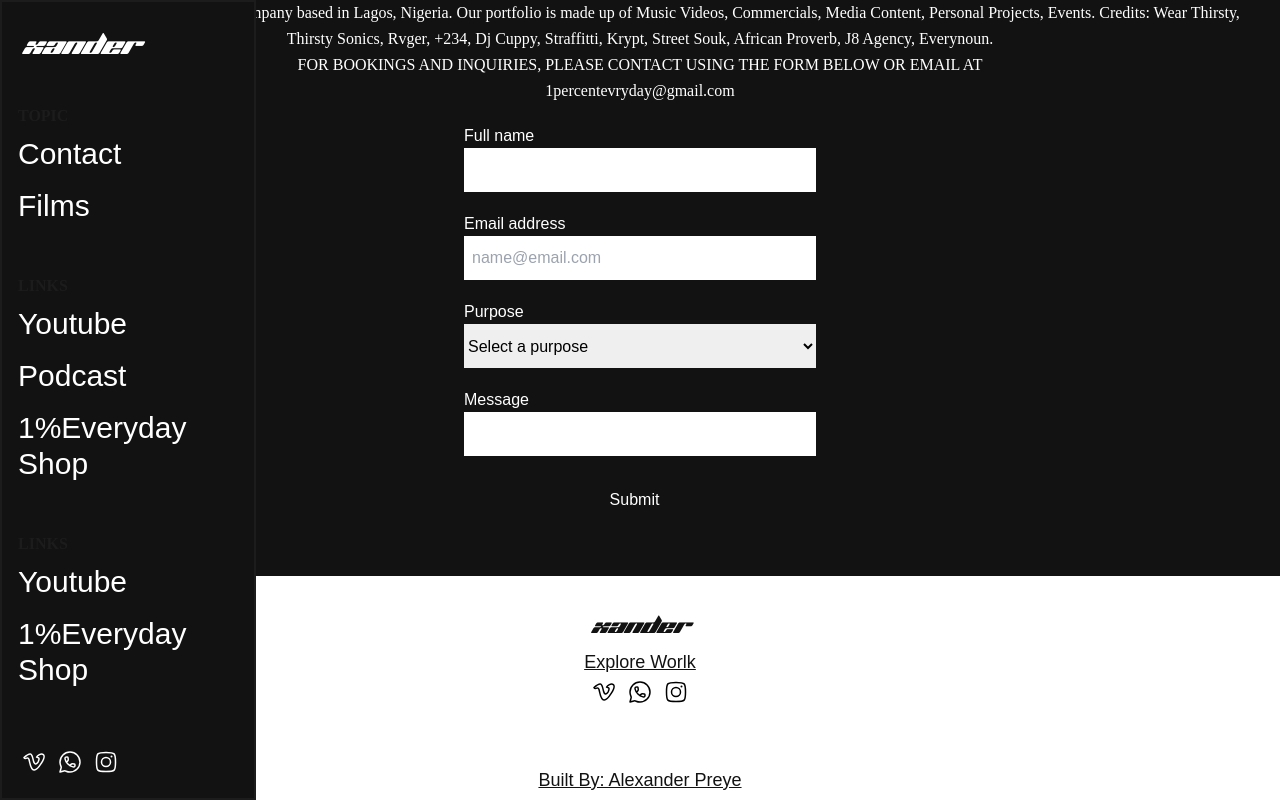
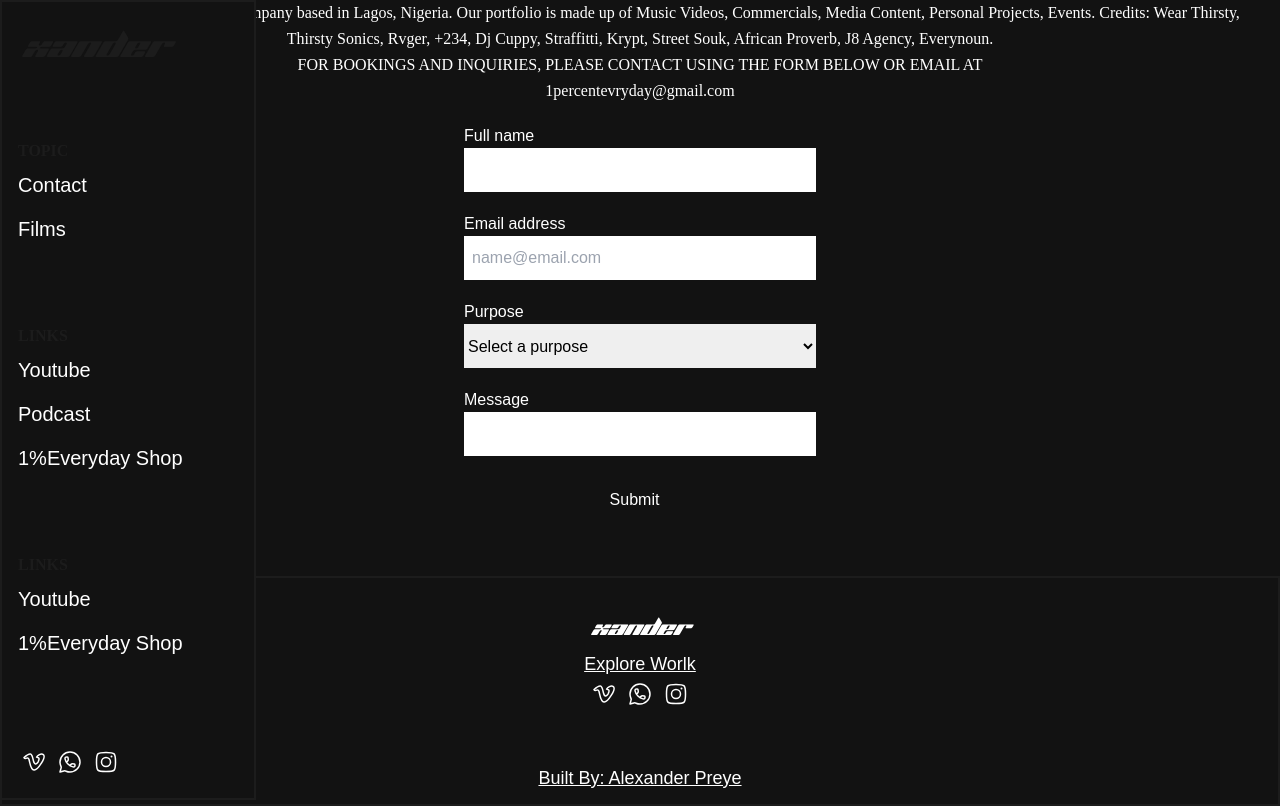
Before and after one commit to vyuba/xander, a React (Vite) app: page /Contact in a window 1280 px wide. Built offline with nearby package versions, Linux system fonts and the light colour scheme.

Commit message:
well i did header

```diff
--- a/src/components/Footer.jsx
+++ b/src/components/Footer.jsx
@@ -3,27 +3,27 @@ import { Link } from "react-router-dom";
 
 function Footer() {
   return (
-    <div className="bg-secondary w-full h-[230px] mt-8 flex items-center flex-col justify-between">
+    <div className="bg-primary border-2 border-accent w-full h-[230px] mt-8 flex items-center flex-col justify-between">
         <div className="text-center pt-10 grid gap-1">
-            <h1 className="logo font-planet text-primary text-xl">xander</h1>
-            <Link to="/Films"><h6 className="capitalize font-patino text-primary underline text-lg">explore worlk</h6></Link>
+            <h1 className="logo font-planet text-secondary text-xl">xander</h1>
+            <Link to="/Films"><h6 className="capitalize font-patino text-secondary underline text-lg">explore worlk</h6></Link>
             <div className="icons flex gap-3 items-center justify-center">
                 <svg width="24" height="24" viewBox="0 0 24 24" fill="none" xmlns="http://www.w3.org/2000/svg">
-                    <path d="M21.3459 4.65406C19.0372 2.82124 15.4614 5.64316 14.5961 7.12694C15.8974 7.43176 18.5 7.54313 16 12.0276C15 13.6885 12.7 15.8145 11.5 11.0311C10 5.05175 10 0.567258 2 7.54313C2.47556 8.4911 3.76645 8.5883 4.74116 8.17029C5.62781 7.79005 6.54267 7.94136 7 9.53652C8 13.0245 8.5 19.9866 12 19.9866C15.6345 20.4812 24.461 7.12711 21.3459 4.65406Z" stroke="black" strokeWidth="1.5" strokeLinecap="round" strokeLinejoin="round"/>
+                    <path d="M21.3459 4.65406C19.0372 2.82124 15.4614 5.64316 14.5961 7.12694C15.8974 7.43176 18.5 7.54313 16 12.0276C15 13.6885 12.7 15.8145 11.5 11.0311C10 5.05175 10 0.567258 2 7.54313C2.47556 8.4911 3.76645 8.5883 4.74116 8.17029C5.62781 7.79005 6.54267 7.94136 7 9.53652C8 13.0245 8.5 19.9866 12 19.9866C15.6345 20.4812 24.461 7.12711 21.3459 4.65406Z" stroke="white" strokeWidth="1.5" strokeLinecap="round" strokeLinejoin="round"/>
                 </svg>
                 <svg width="24" height="24" viewBox="0 0 24 24" fill="none" xmlns="http://www.w3.org/2000/svg">
-                    <path d="M12 22C17.5228 22 22 17.5228 22 12C22 6.47715 17.5228 2 12 2C6.47715 2 2 6.47715 2 12C2 13.3789 2.27907 14.6926 2.78382 15.8877C3.06278 16.5481 3.20226 16.8784 3.21953 17.128C3.2368 17.3776 3.16334 17.6521 3.01642 18.2012L2 22L5.79877 20.9836C6.34788 20.8367 6.62244 20.7632 6.87202 20.7805C7.12161 20.7977 7.45185 20.9372 8.11235 21.2162C9.30745 21.7209 10.6211 22 12 22Z" stroke="black" strokeWidth="1.5" strokeLinejoin="round"/>
-                    <path d="M8.58815 12.3773L9.45909 11.2956C9.82616 10.8397 10.2799 10.4153 10.3155 9.80826C10.3244 9.65494 10.2166 8.96657 10.0008 7.58986C9.91601 7.04881 9.41086 7 8.97332 7C8.40314 7 8.11805 7 7.83495 7.12931C7.47714 7.29275 7.10979 7.75231 7.02917 8.13733C6.96539 8.44196 7.01279 8.65187 7.10759 9.07169C7.51023 10.8548 8.45481 12.6158 9.91948 14.0805C11.3842 15.5452 13.1452 16.4898 14.9283 16.8924C15.3481 16.9872 15.558 17.0346 15.8627 16.9708C16.2477 16.8902 16.7072 16.5229 16.8707 16.165C17 15.8819 17 15.5969 17 15.0267C17 14.5891 16.9512 14.084 16.4101 13.9992C15.0334 13.7834 14.3451 13.6756 14.1917 13.6845C13.5847 13.7201 13.1603 14.1738 12.7044 14.5409L11.6227 15.4118" stroke="black" strokeWidth="1.5"/>
+                    <path d="M12 22C17.5228 22 22 17.5228 22 12C22 6.47715 17.5228 2 12 2C6.47715 2 2 6.47715 2 12C2 13.3789 2.27907 14.6926 2.78382 15.8877C3.06278 16.5481 3.20226 16.8784 3.21953 17.128C3.2368 17.3776 3.16334 17.6521 3.01642 18.2012L2 22L5.79877 20.9836C6.34788 20.8367 6.62244 20.7632 6.87202 20.7805C7.12161 20.7977 7.45185 20.9372 8.11235 21.2162C9.30745 21.7209 10.6211 22 12 22Z" stroke="white" strokeWidth="1.5" strokeLinejoin="round"/>
+                    <path d="M8.58815 12.3773L9.45909 11.2956C9.82616 10.8397 10.2799 10.4153 10.3155 9.80826C10.3244 9.65494 10.2166 8.96657 10.0008 7.58986C9.91601 7.04881 9.41086 7 8.97332 7C8.40314 7 8.11805 7 7.83495 7.12931C7.47714 7.29275 7.10979 7.75231 7.02917 8.13733C6.96539 8.44196 7.01279 8.65187 7.10759 9.07169C7.51023 10.8548 8.45481 12.6158 9.91948 14.0805C11.3842 15.5452 13.1452 16.4898 14.9283 16.8924C15.3481 16.9872 15.558 17.0346 15.8627 16.9708C16.2477 16.8902 16.7072 16.5229 16.8707 16.165C17 15.8819 17 15.5969 17 15.0267C17 14.5891 16.9512 14.084 16.4101 13.9992C15.0334 13.7834 14.3451 13.6756 14.1917 13.6845C13.5847 13.7201 13.1603 14.1738 12.7044 14.5409L11.6227 15.4118" stroke="white" strokeWidth="1.5"/>
                 </svg>
                 <svg width="24" height="24" viewBox="0 0 24 24" fill="none" xmlns="http://www.w3.org/2000/svg">
-                    <path d="M2.5 12C2.5 7.52166 2.5 5.28249 3.89124 3.89124C5.28249 2.5 7.52166 2.5 12 2.5C16.4783 2.5 18.7175 2.5 20.1088 3.89124C21.5 5.28249 21.5 7.52166 21.5 12C21.5 16.4783 21.5 18.7175 20.1088 20.1088C18.7175 21.5 16.4783 21.5 12 21.5C7.52166 21.5 5.28249 21.5 3.89124 20.1088C2.5 18.7175 2.5 16.4783 2.5 12Z" stroke="black" strokeWidth="1.5" strokeLinejoin="round"/>
-                    <path d="M16.5 12C16.5 14.4853 14.4853 16.5 12 16.5C9.51472 16.5 7.5 14.4853 7.5 12C7.5 9.51472 9.51472 7.5 12 7.5C14.4853 7.5 16.5 9.51472 16.5 12Z" stroke="black" strokeWidth="1.5"/>
-                    <path d="M17.5078 6.5H17.4988" stroke="black" strokeWidth="2" strokeLinecap="round" strokeLinejoin="round"/>
+                    <path d="M2.5 12C2.5 7.52166 2.5 5.28249 3.89124 3.89124C5.28249 2.5 7.52166 2.5 12 2.5C16.4783 2.5 18.7175 2.5 20.1088 3.89124C21.5 5.28249 21.5 7.52166 21.5 12C21.5 16.4783 21.5 18.7175 20.1088 20.1088C18.7175 21.5 16.4783 21.5 12 21.5C7.52166 21.5 5.28249 21.5 3.89124 20.1088C2.5 18.7175 2.5 16.4783 2.5 12Z" stroke="white" strokeWidth="1.5" strokeLinejoin="round"/>
+                    <path d="M16.5 12C16.5 14.4853 14.4853 16.5 12 16.5C9.51472 16.5 7.5 14.4853 7.5 12C7.5 9.51472 9.51472 7.5 12 7.5C14.4853 7.5 16.5 9.51472 16.5 12Z" stroke="white" strokeWidth="1.5"/>
+                    <path d="M17.5078 6.5H17.4988" stroke="white" strokeWidth="2" strokeLinecap="round" strokeLinejoin="round"/>
                 </svg>
             </div>
 
         </div>
-        <h6 className="capitalize font-patino text-primary underline pb-3 text-lg">built by: alexander preye</h6>
+        <h6 className="capitalize font-patino text-secondary underline pb-3 text-lg">built by: alexander preye</h6>
     </div>
   )
 }
--- a/src/components/Navbar.jsx
+++ b/src/components/Navbar.jsx
@@ -17,15 +17,15 @@ function Navbar() {
           className={`border-2 md:flex w-full flex-col justify-between md:justify-between fixed top-0 md:left-0 transition-all  z-50 md:z-0  md:w-64 h-screen bg-primary border-accent ${!menuIsOpen ? 'left-[-100%]' : 'left-0'}`}
         >
           <Link to="/">
-            <h1 className="logo font-planet py-2 pt-8 px-5 text-secondary text-2xl">xander</h1>
+            <h1 className="logo font-planet py-2 pt-8 px-5 text-accent text-2xl md:text-3xl ">xander</h1>
           </Link>
           <div className="list-container py-3">
             <p className="uppercase text-accent font-bold text-base px-4">topic</p>
             <Link to="/Contact">
-            <li className="w-full lg:w-fit py-2 px-5 hover:bg-blue-700 lg:px-3 xl:px-4 text-secondary text-xl md:text-2xl lg:text-3xl  lg:text-black no-underline bg-transparent font-patino capitalize">contact</li>
+            <li className="w-full lg:w-fit py-2 px-5 hover:bg-blue-700 lg:px-3 xl:px-4 text-secondary text-xl  lg:text-black no-underline bg-transparent font-patino capitalize">contact</li>
             </Link>
             <Link to="/Films">
-            <li className="w-full lg:w-fit py-2 px-5 hover:bg-blue-700 lg:px-3 xl:px-4 text-secondary text-xl font-patino capitalize lg:text-black no-underline md:text-2xl lg:text-3xl bg-transparent">
+            <li className="w-full lg:w-fit py-2 px-5 hover:bg-blue-700 lg:px-3 xl:px-4 text-secondary text-xl font-patino capitalize lg:text-black no-underline  bg-transparent">
               films
             </li>
             </Link>
@@ -33,15 +33,15 @@ function Navbar() {
           <div className="list-container py-3">
             <p className="uppercase text-accent font-bold text-base px-4">links</p>
             <Link to="/Contact">
-            <li className="w-full lg:w-fit py-2 px-5 hover:bg-blue-700 lg:px-3 xl:px-4 text-secondary  lg:text-black no-underline bg-transparent font-patino capitalize md:text-2xl lg:text-3xl">youtube</li>
+            <li className="w-full lg:w-fit py-2 px-5 hover:bg-blue-700 lg:px-3 xl:px-4 text-secondary  lg:text-black no-underline bg-transparent font-patino capitalize  text-xl">youtube</li>
             </Link>
             <Link to="/Films">
-            <li className="w-full lg:w-fit py-2 px-5 hover:bg-blue-700 lg:px-3 xl:px-4 text-secondary lg:text-black no-underline bg-transparent font-patino capitalize md:text-2xl lg:text-3xl">
+            <li className="w-full lg:w-fit py-2 px-5 hover:bg-blue-700 lg:px-3 xl:px-4 text-secondary lg:text-black no-underline bg-transparent font-patino capitalize  text-xl">
               podcast
             </li>
             </Link>
             <Link to="/Films">
-            <li className="w-full lg:w-fit py-2 px-5 hover:bg-blue-700 lg:px-3 xl:px-4 text-secondary lg:text-black no-underline bg-transparent font-patino capitalize md:text-2xl lg:text-3xl">
+            <li className="w-full lg:w-fit py-2 px-5 hover:bg-blue-700 lg:px-3 xl:px-4 text-secondary lg:text-black no-underline bg-transparent font-patino capitalize  text-xl">
               1%everyday shop
             </li>
             </Link>
@@ -49,10 +49,10 @@ function Navbar() {
           <div className="list-container py-3">
             <p className="uppercase text-accent font-bold text-base px-4">links</p>
             <Link to="/Contact">
-            <li className="w-full lg:w-fit py-2 px-5 hover:bg-blue-700 lg:px-3 xl:px-4 text-secondary  lg:text-black no-underline bg-transparent font-patino capitalize md:text-2xl lg:text-3xl">youtube</li>
+            <li className="w-full lg:w-fit py-2 px-5 hover:bg-blue-700 lg:px-3 xl:px-4 text-secondary  lg:text-black no-underline bg-transparent font-patino capitalize text-xl">youtube</li>
             </Link>
             <Link to="/Films">
-            <li className="w-full lg:w-fit py-2 px-5 hover:bg-blue-700 lg:px-3 xl:px-4 text-secondary lg:text-black no-underline bg-transparent font-patino capitalize md:text-2xl lg:text-3xl">
+            <li className="w-full lg:w-fit py-2 px-5 hover:bg-blue-700 lg:px-3 xl:px-4 text-secondary lg:text-black no-underline bg-transparent font-patino capitalize text-xl">
               1%everyday shop
             </li>
             </Link>
--- a/src/components/SlideShow.jsx
+++ b/src/components/SlideShow.jsx
@@ -10,7 +10,7 @@ import zttw from "../assets/images/zttw logo.png"
 
 function SlideShow() {
   return (
-    <div className="SlideShow my-3 overflow-hidden bg-accent py-3">
+    <div className="SlideShow my-3 overflow-hidden bg-accent py-1">
         <div className="logoContainer animate-slide flex gap-3">
           <img className="brandLogo" src={strtSok} alt="" />
           <img className="brandLogo" src={every} alt="" />
--- a/src/pages/Films.jsx
+++ b/src/pages/Films.jsx
@@ -14,7 +14,7 @@ function Films() {
   return (
     <div className="flex flex-col md:flex-row">
       <Navbar />
-      <div className=" w-full h-screen md:pl-[255px] flex flex-col justify-between">
+      <div className=" w-full h-screen md:pl-[255px] flex flex-col md:pt-10 justify-between">
         <div className="px-4 grid gap-4 grid-cols-1 md:grid-cols-2">
           <div>
             <div style={{ padding: "52.73% 0 0 0", position: "relative" }}>
```
Also changed, not shown: src/index.css (+22 -9 lines), src/pages/Home.jsx (+22 -11 lines).
